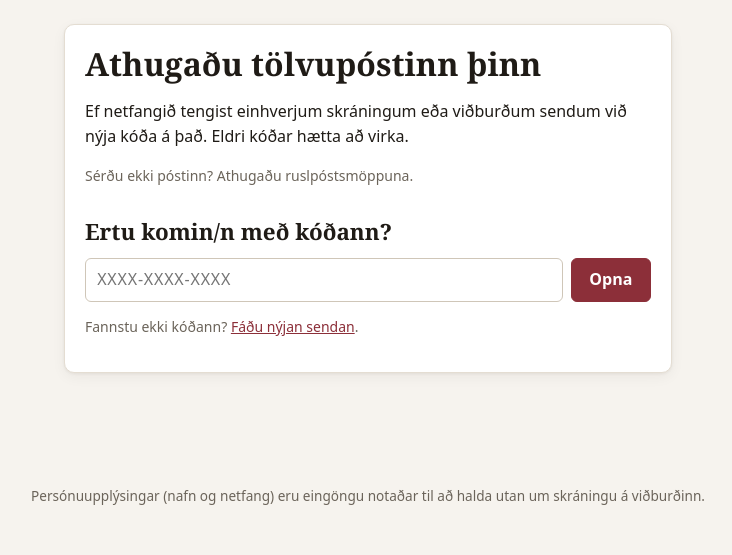
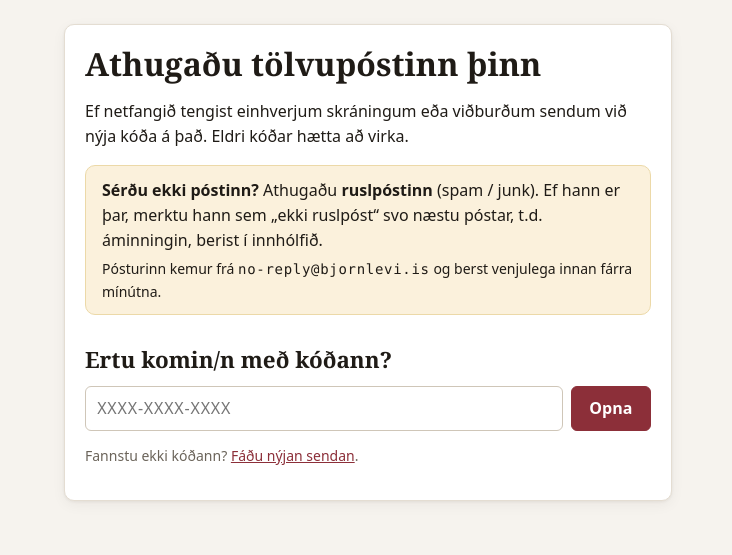
Before and after one commit to bjornlevi/skraning, a Flask app: page /sent in a window 1280 px wide. Shown: the part 56-611 px from the top of the page, without its empty margins (272-1004 px from the left). Run offline with Flask 3, Linux system fonts and the light colour scheme.

Commit message:
Point people to the spam folder for the confirmation email
A highlighted notice on the "check your email" page (with the sender
address and a tip to mark it as not spam), and a reminder in the
registration steps.

Co-Authored-By: Claude Opus 5.5 <noreply@anthropic.com>

```diff
--- a/templates/base.html
+++ b/templates/base.html
@@ -53,6 +53,7 @@
     .meta { color: var(--muted); display: flex; gap: .25rem 1.25rem; flex-wrap: wrap; margin-bottom: 1rem; }
 
     .flash { background: var(--ok-light); border: 1px solid #bcd9bf; color: var(--ok); padding: .75rem 1rem; border-radius: var(--radius); margin-bottom: 1rem; }
+    .notice { background: var(--warn-light); border: 1px solid #ecd9a8; color: var(--ink); padding: .75rem 1rem; border-radius: var(--radius); margin: 1rem 0; }
     .error-box { background: var(--accent-light); border: 1px solid #e3c2c5; color: var(--accent); padding: .75rem 1rem; border-radius: var(--radius); margin-bottom: 1rem; }
 
     /* Images are shown whole (contain), with a neutral backdrop where the shape doesn't match */
--- a/templates/event.html
+++ b/templates/event.html
@@ -40,7 +40,8 @@
     {% if not closed_reason %}
     <ol class="steps">
       <li><strong>Veldu spil</strong> hér að neðan.</li>
-      <li><strong>Skráðu nafn og netfang</strong> — þú færð tölvupóst til að staðfesta skráninguna.</li>
+      <li><strong>Skráðu nafn og netfang</strong> — þú færð tölvupóst til að staðfesta skráninguna
+        (athugaðu ruslpóstinn ef hann berst ekki).</li>
     </ol>
     {% endif %}
     <p class="muted small">
--- a/templates/sent.html
+++ b/templates/sent.html
@@ -14,7 +14,11 @@
     {% else %}
       <p>Ef netfangið tengist einhverjum skráningum eða viðburðum sendum við nýja kóða á það. Eldri kóðar hætta að virka.</p>
     {% endif %}
-    <p class="muted small">Sérðu ekki póstinn? Athugaðu ruslpóstsmöppuna.</p>
+    <div class="notice">
+      <strong>Sérðu ekki póstinn?</strong> Athugaðu <strong>ruslpóstinn</strong> (spam / junk).
+      Ef hann er þar, merktu hann sem „ekki ruslpóst“ svo næstu póstar, t.d. áminningin, berist í innhólfið.
+      <div class="small" style="margin-top:.35rem">Pósturinn kemur frá <span class="code" style="white-space:nowrap">{{ config.MAIL_FROM }}</span> og berst venjulega innan fárra mínútna.</div>
+    </div>
     <h2>Ertu komin/n með kóðann?</h2>
     {{ lookup_form() }}
   </div>
```
